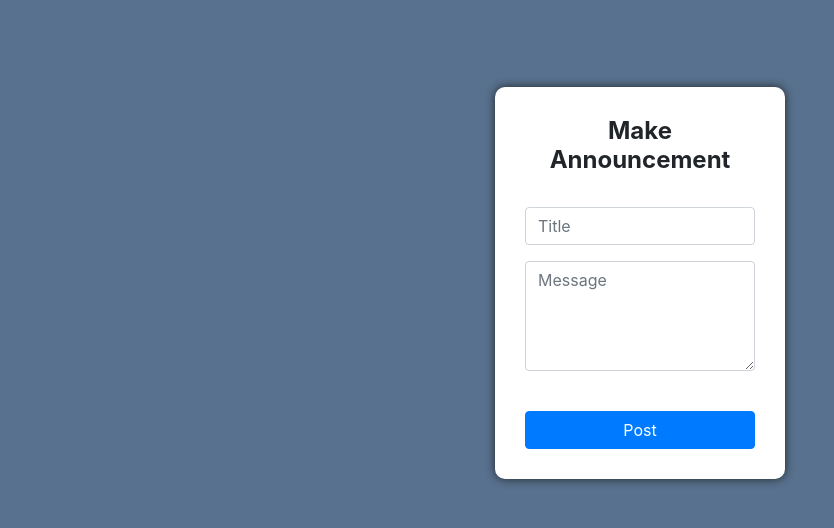
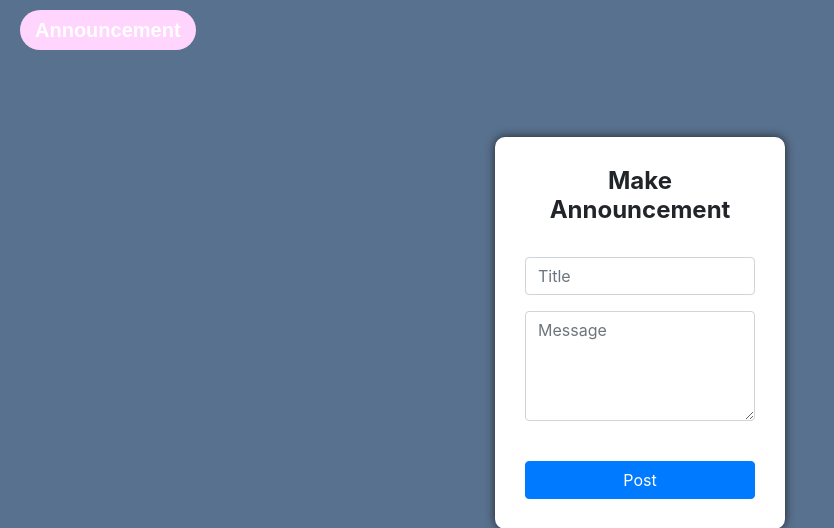
Before and after one commit to stevennovaryo/icovid, a Django app: page /administrator/make-announcement in a window 1280 px wide. Shown: the part 57-585 px from the top of the page, without its empty margins (0-834 px from the left). Run offline with Django 3.2, Linux system fonts and the light colour scheme; the visitor is signed in with stand-in values (Sample User, id 1); data that the repository does not hold is empty; some libraries are stand-ins or nearby versions.

Commit message:
[utilities] fix navbar and announcement

```diff
--- a/utilities/templates/utilities_choosing_navbar.html
+++ b/utilities/templates/utilities_choosing_navbar.html
@@ -12,6 +12,6 @@
 
 <!-- Guest -->
 {% else %}
-    {% include 'utilities_navbar_guest.html' %}
+  % include 'utilities_navbar_guest.html' %}
 
 {% endif %}
--- a/utilities/templates/utilities_make_announcement.html
+++ b/utilities/templates/utilities_make_announcement.html
@@ -59,5 +59,6 @@
       })
     </script>
 
+    <script src="https://ajax.googleapis.com/ajax/libs/jquery/3.5.1/jquery.min.js"></script>
   </body>
 </html>
--- a/utilities/templates/utilities_modal_announcement.html
+++ b/utilities/templates/utilities_modal_announcement.html
@@ -1,22 +1,4 @@
-<link rel="stylesheet" href="https://maxcdn.bootstrapcdn.com/bootstrap/4.0.0/css/bootstrap.min.css" />
-
-<script src="https://code.jquery.com/jquery-3.2.1.slim.min.js"></script>
-<script src="https://cdnjs.cloudflare.com/ajax/libs/popper.js/1.12.9/umd/popper.min.js"></script>
-<script src="https://maxcdn.bootstrapcdn.com/bootstrap/4.0.0/js/bootstrap.min.js"></script>
-
-<!-- From utilities - add code in login method views.py authentication module
-
-    from utilities.models import Announcement
-    announcement = Announcement.objects.last()
-    # include this in variable response => 'announcement': announcement
-
--->
-
-<!--  From utilities - Attribute button for trigger popup
-    <button class="btn btn-primary" data-target="#announcementModal" data-toggle="modal">Login</button>
--->
-
-<!-- From utilities - Modal Popup Announcement [add code in link '/login'] -->
+<!-- Modal Popup Announcement -->
 <div class="modal fade" id="announcementModal" data-keyboard="false" data-backdrop="static" tabindex="-1">
   <div class="modal-dialog">
     <div class="modal-content">
@@ -26,10 +8,10 @@
       </div>
       <div class="modal-body">
         <h5 style="text-align: center;">Title</h5>
-        <p style="text-align: center;">{{ announcement.title }}</p>
+        <p style="text-align: center;" id="announcementTitle"></p>
         <br>
         <h5 style="text-align: center;">Message</h5>
-        <p style="text-align: center;">{{ announcement.message }}</p>
+        <p style="text-align: center;" id="announcementMessage"></p>
       </div>
       <div class="modal-footer">
         <button class="btn btn-info" data-dismiss="modal">Ok</button>
--- a/utilities/templates/utilities_navbar_admin.html
+++ b/utilities/templates/utilities_navbar_admin.html
@@ -1,5 +1,14 @@
+<!-- link and script -->
+{% load static %}
+<link rel="stylesheet" href="https://maxcdn.bootstrapcdn.com/bootstrap/4.0.0/css/bootstrap.min.css" />
+<link rel="stylesheet" type="text/css" href="{% static 'css/utilities_styles.css' %}" />
+
+<script src="https://code.jquery.com/jquery-3.2.1.slim.min.js"></script>
+<script src="https://cdnjs.cloudflare.com/ajax/libs/popper.js/1.12.9/umd/popper.min.js"></script>
+<script src="https://maxcdn.bootstrapcdn.com/bootstrap/4.0.0/js/bootstrap.min.js"></script>
+<!-- end -->
+
 <!-- Navbar Admin -->
-{% load static %}
 <header id="utilities">
   <a id="utilities" href="/home/" style="margin-right: auto;"><img class="logo" src="{% static 'images/icovid-logo.png' %}" alt="logo" /></a>
   <div class="drop" id="utilities">
@@ -21,3 +30,20 @@
   </nav>
 </header>
 <!--end navbar-->
+
+<!-- Announcement -->
+<button id="utilities" data-target="#announcementModal" data-toggle="modal"
+style="padding: 5px 15px; margin-top: 10px; background: #ffd4fd;" >Announcement</button>
+
+{% include 'utilities_modal_announcement.html' %}
+
+<script type="text/javascript">
+$(document).ready(function() {
+  $.getJSON("/administrator/get-announcement",
+  function(data){
+    $('#announcementTitle').text(data[data.length-1]["fields"]["title"].toLocaleString("en-US"));
+    $('#announcementMessage').text(data[data.length-1]["fields"]["message"].toLocaleString("en-US"));
+  });
+})
+</script>
+<!-- end Announcement -->
--- a/utilities/templates/utilities_see_log.html
+++ b/utilities/templates/utilities_see_log.html
@@ -49,5 +49,7 @@
         lengthMenu:[[10,25,50,100,-1], [10,25,50,100,"All"]]
       });
     </script>
+
+    <script src="https://ajax.googleapis.com/ajax/libs/jquery/3.5.1/jquery.min.js"></script>
   </body>
 </html>
--- a/utilities/urls.py
+++ b/utilities/urls.py
@@ -1,7 +1,8 @@
 from django.urls import path
-from .views import make_announcement, see_log
+from .views import make_announcement, get_announcement, see_log
 
 urlpatterns = [
     path('make-announcement', make_announcement, name='make_announcement'),
+    path('get-announcement', get_announcement, name='get_announcement'),
     path('', see_log, name='see_log'),
 ]
--- a/utilities/views.py
+++ b/utilities/views.py
@@ -1,6 +1,9 @@
 # Create your views here.
 from django.http.response import HttpResponseRedirect
+from django.http import HttpResponse
 from django.shortcuts import render
+from django.http import JsonResponse
+from django.core import serializers
 from .models import Announcement
 from .forms import AnnouncementForm
 
@@ -13,10 +16,14 @@ def make_announcement(request):
 
             return HttpResponseRedirect("/administrator/")
 
-
     response = {'form': form}
     return render(request, 'utilities_make_announcement.html', response)
 
+def get_announcement(request):
+    announcement = Announcement.objects.all()
+
+    data = serializers.serialize('json', announcement)
+    return HttpResponse(data, content_type="application/json")
 
 from pathlib import Path
 BASE_DIR = Path(__file__).resolve().parent.parent
```
Also changed, not shown: utilities/templates/utilities_navbar_guest.html (+27 -1 lines), utilities/templates/utilities_navbar_user.html (+27 -1 lines). Lines whose indentation alone changed are shown as unchanged.
